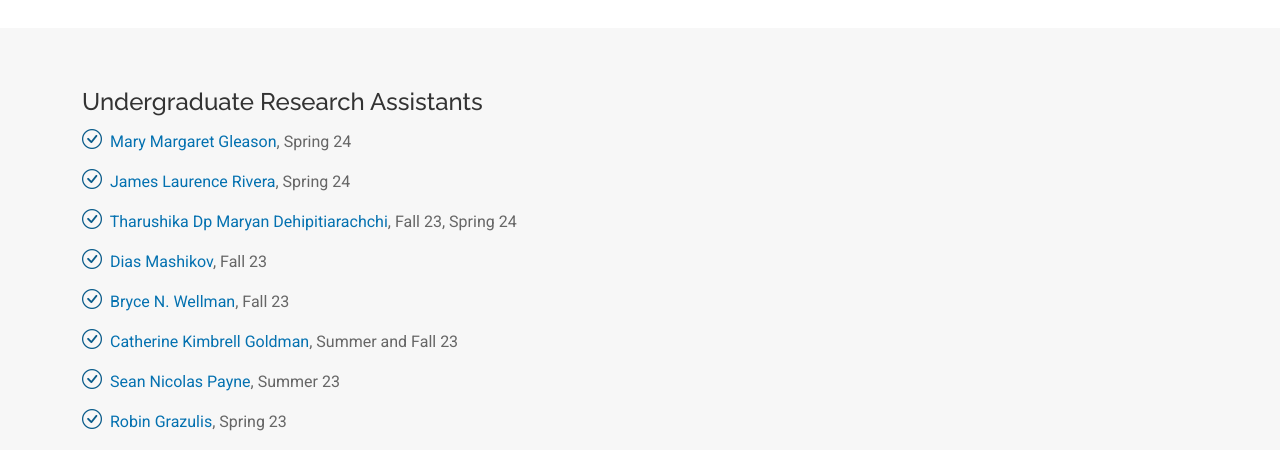
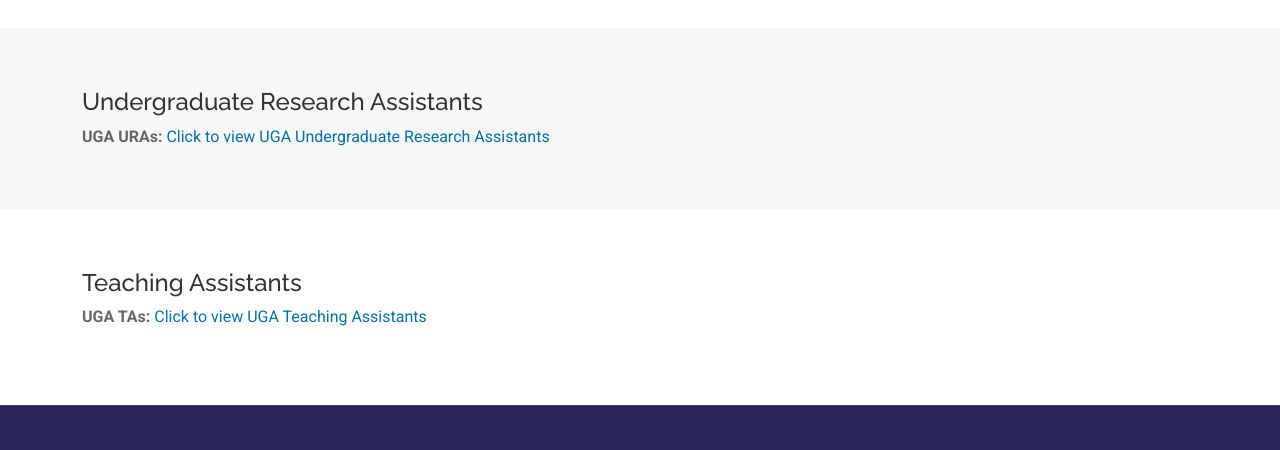
Before and after one commit to amiielab/amiielab.github.io, a plain HTML site: page people.html in a window 1280 px wide. Shown: the part 2470-2920 px from the top of the page. Drawn offline with Linux system fonts and the light colour scheme.

Commit message:
Update people.html

```diff
--- a/people.html
+++ b/people.html
@@ -202,7 +202,10 @@
 
           <div class="col-lg-12 content justify-content-center" data-aos="fade-up" data-aos-delay="100">
             <h4>Undergraduate Research Assistants</h4>
-            <ul>
+
+            <strong>UGA URAs:</strong>
+	<a href="#UGA URAs" data-bs-toggle="collapse">Click to view UGA Undergraduate Research Assistants</a>
+	 <ul id="UGA URAs" class="collapse">
               <li><i class="bi bi-check-circle"></i> <span><a href="" target="_blank">Mary Margaret Gleason</a>, Spring 24</span></li>
               <li><i class="bi bi-check-circle"></i> <span><a href="" target="_blank">James Laurence Rivera</a>, Spring 24</span></li>
               <li><i class="bi bi-check-circle"></i> <span><a href="" target="_blank">Tharushika Dp Maryan Dehipitiarachchi</a>, Fall 23, Spring 24</span></li>
```
